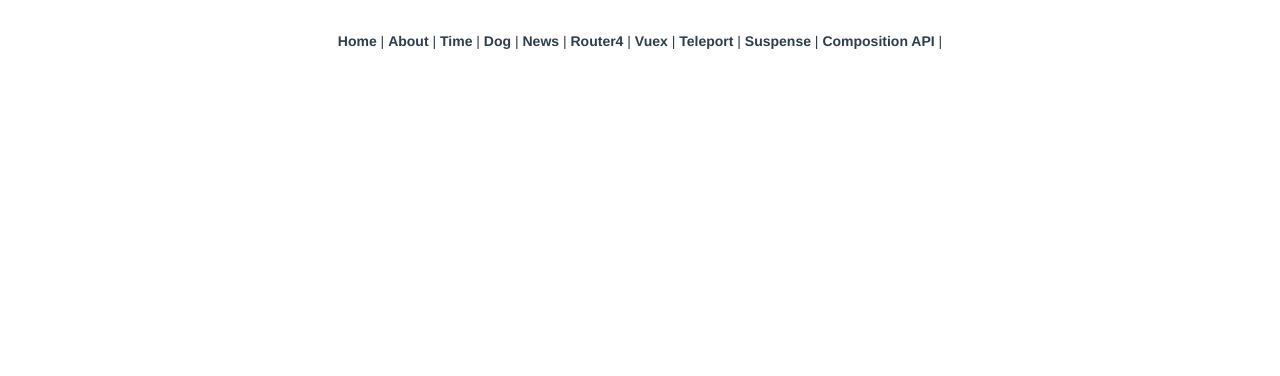
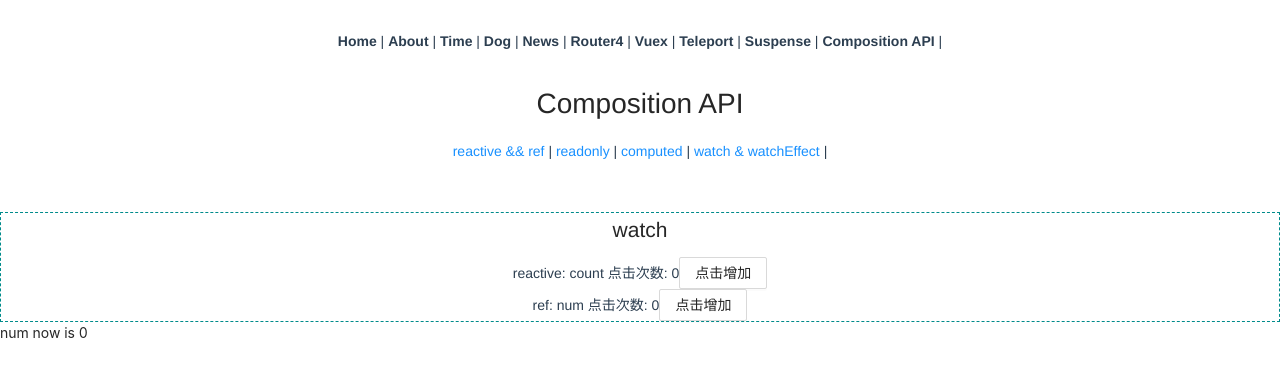
Before and after one commit to scalerone/vue3-demo, a Vue app: page /#/composition/watch in a window 1280 px wide. Shown: the top 376 px of the page. Built offline with nearby package versions, Linux system fonts and the light colour scheme.

Commit message:
📦 Composition API的demo演练

```diff
--- a/src/router/index.ts
+++ b/src/router/index.ts
@@ -62,7 +62,22 @@ const routes: Array<RouteRecordRaw> = [
         path: 'reactive',
         name: 'Reactive',
         component: () => import('../views/composition/reactive.vue'),
-      }
+      },
+      {
+        path: 'readonly',
+        name: 'Readonly',
+        component: () => import('../views/composition/readonly.vue'),
+      },
+      {
+        path: 'computed',
+        name: 'Computed',
+        component: () => import('../views/composition/computed.vue'),
+      },
+      {
+        path: 'watch',
+        name: 'Watch',
+        component: () => import('../views/composition/watch.vue'),
+      },
 
     ]
   },
--- /dev/null
+++ b/src/views/composition/computed.vue
@@ -0,0 +1,82 @@
+<template>
+  <div class="page-wrapper" ref="root">
+    <div>
+      <h2>computed</h2>
+      <div>
+        <span>reactive: count 点击次数: </span>
+        <span>{{ count }}</span>
+        <a-button @click="addCount">点击增加</a-button>
+      </div>
+      <div>doubleCount: {{ doubleCount }}</div>
+    </div>
+    <div>
+      <span>ref: num 点击次数: </span>
+      <span>{{ num }}</span>
+      <a-button @click="addNum">点击增加</a-button>
+      <div>totalCount: {{ totalCount }}</div>
+    </div>
+  </div>
+</template>
+
+<script lang="ts">
+import {
+  defineComponent,
+  reactive,
+  ref,
+  toRefs,
+  computed,
+  onMounted,
+} from 'vue'
+
+export default defineComponent({
+  name: 'Test',
+  setup() {
+    const state: any = reactive({
+      count: 0,
+      double: computed(() => {
+        return state.count * 2
+      }),
+    })
+    const num = ref(0)
+
+    const addCount = function() {
+      state.count++
+    }
+    const addNum = function() {
+      num.value++
+    }
+
+    // only getter
+    const totalCount = computed(() => state.count + num.value)
+    // getter & setter
+    const doubleCount = computed({
+      get() {
+        return state.count * 2
+      },
+      set(newVal) {
+        state.count = newVal / 2
+      },
+    })
+    doubleCount.value = 4
+    console.log(doubleCount.value) // 2
+    const root = ref(null)
+    onMounted(() => {
+      // DOM元素将在初始渲染后分配给ref
+      console.log(root.value) // <div>这是根元素</div>
+    })
+    //https://www.vue3js.cn/docs/zh/guide/composition-api-template-refs.html
+
+    return {
+      root,
+      ...toRefs(state),
+      num,
+      totalCount,
+      doubleCount,
+      addCount,
+      addNum,
+    }
+  },
+})
+</script>
+
+<style scoped></style>
--- a/src/views/composition/index.vue
+++ b/src/views/composition/index.vue
@@ -2,6 +2,9 @@
 <h1>Composition API</h1>
 
   <router-link to="/composition/reactive">reactive && ref </router-link> |
+  <router-link to="/composition/readonly">readonly  </router-link> |
+  <router-link to="/composition/computed">computed </router-link> |
+  <router-link to="/composition/watch">watch & watchEffect </router-link> |
 
 
 
@@ -11,6 +14,7 @@
 </template>
 
 <script>
+  //enjoy it!
 export default {};
 </script>
 <style  scoped>
--- a/src/views/composition/reactive.vue
+++ b/src/views/composition/reactive.vue
@@ -1,12 +1,12 @@
 <template>
   <div class="page-wrapper">
     <div>
-      <span>count 点击次数: </span>
+      <span>reactive:  count 点击次数: </span>
       <span>{{ count }}</span>
       <a-button @click="addCount">点击增加</a-button>
     </div>
     <div>
-      <span>num 点击次数: </span>
+      <span>ref:  num 点击次数: </span>
       <span>{{ num }}</span>
       <a-button @click="addNum">点击增加</a-button>
     </div>
@@ -34,7 +34,7 @@ export default defineComponent({
     return {
       // 这样展开后state property会失去响应式，因为是取值返回，不是引用
       // ...state,
-      ...toRefs(state),//toRefs API 用来提供解决此约束的办法——它将响应式对象的每个 property 都转成了相应的 ref
+      ...toRefs(state),//toRefs API 用来提供解决此约束的办法——它将响应式对象的每个 property 都转成了相应的
       num,
       addCount,
       addNum,
--- /dev/null
+++ b/src/views/composition/readonly.vue
@@ -0,0 +1,41 @@
+<template>
+  <div>
+    <h2>readonly</h2>
+    <mark>readonly 修改只读属性会打印告警信息</mark>
+    <br/>
+    <span>count </span>
+    <span>{{ count }}</span>
+    <a-button @click="addCount">点击增加</a-button>
+  </div>
+</template>
+
+<script lang="ts">
+import { defineComponent, reactive, readonly, watch, toRefs } from 'vue'
+
+export default defineComponent({
+  setup() {
+    const state = reactive({
+      count: 0,
+    })
+    const readonlyState = readonly(state)
+    const addCount = function() {
+      state.count++
+    }
+    // 监听只读属性，state.count修改后依然会触发readonlyState.count更新
+    watch(
+      () => readonlyState.count,
+      (newVal, oldVal) => {
+        console.log('readonly state has changed')
+        setTimeout(() => {
+          // 修改只读属性会打印告警信息，但是不会报错
+          readonlyState.count = 666
+        }, 1000)
+      }
+    )
+
+    return { ...toRefs(state), addCount }
+  },
+})
+</script>
+
+<style scoped></style>
--- /dev/null
+++ b/src/views/composition/watch.vue
@@ -0,0 +1,109 @@
+<template>
+  <div class="page-wrapper">
+    <div>
+      <h2>watch</h2>
+      <span>reactive: count 点击次数: </span>
+      <span>{{ count }}</span>
+      <a-button @click="addCount">点击增加</a-button>
+    </div>
+    <div>
+      <span>ref: num 点击次数: </span>
+      <span>{{ num }}</span>
+      <a-button @click="addNum">点击增加</a-button>
+    </div>
+  </div>
+</template>
+
+<script lang="ts">
+import {
+  defineComponent,
+  reactive,
+  ref,
+  toRefs,
+  watch,
+  watchEffect,
+  computed,
+} from 'vue'
+
+export default defineComponent({
+  name: 'Test',
+  setup() {
+    const state = reactive({
+      count: 0,
+      totalCount: computed(() => {
+        return state.count * 2
+      }),
+      midObj: {
+        innerObj: {
+          size: 0,
+        },
+      },
+    })
+    const num = ref(0)
+
+    const addCount = function() {
+      state.count++
+    }
+    const addNum = function() {
+      num.value++
+    }
+    // 监听单个属性
+    watch(
+      () => num.value,
+      (newVal, oldVal) => {
+        console.log(`count + num = ${newVal}`)
+      }
+    )
+    // 监听单个属性, immediate
+    watch(
+      () => num.value,
+      (newVal, oldVal) => {
+        console.log(`count + num = ${newVal}, immediate=true`)
+      },
+      {
+        immediate: true,
+      }
+    )
+    // 监听单个属性, deep
+    watch(
+      () => state.midObj,
+      (newVal, oldVal) => {
+        console.log(`state.midObj = ${JSON.stringify(newVal)}, deep=true`)
+      },
+      {
+        deep: true,
+      }
+    )
+    setTimeout(() => {
+      state.midObj.innerObj.size = 1
+    }, 2000)
+    // 监听多个属性
+    watch(
+      [num, () => state.midObj],
+      ([numVal, midObj], [oldNumVal, OldMidObj]) => {
+        console.log(`num is ${numVal}, midObj = ${midObj}`, midObj)
+      }
+    )
+    // 副作用，会立即执行
+    let callTimes = 0
+    const stopEffect = watchEffect(() => {
+      console.log('watchEffect is called!')
+      const div = document.createElement('div')
+      div.textContent = `num now is ${num.value}`
+      document.body.appendChild(div)
+      // 调用 5 次后，取消effect监听
+      callTimes++
+      if (callTimes >= 5) stopEffect()
+    })
+
+    return {
+      ...toRefs(state),
+      num,
+      addCount,
+      addNum,
+    }
+  },
+})
+</script>
+
+<style scoped></style>
```
